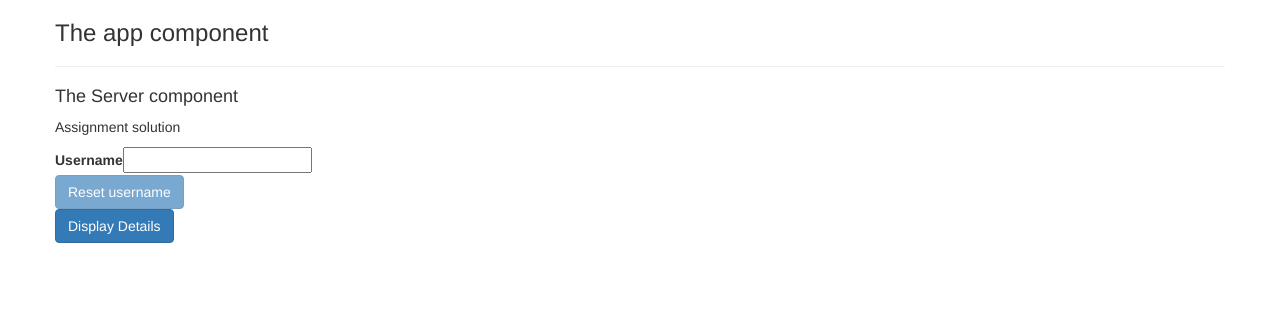
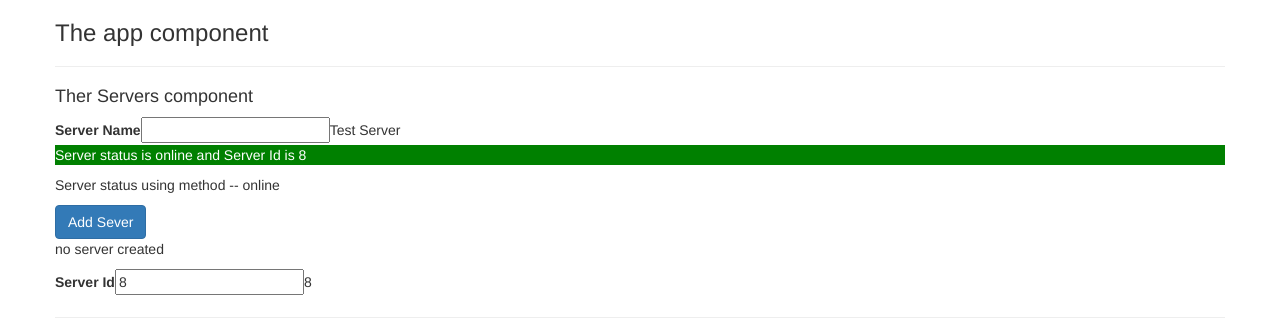
Before and after one commit to kiruthi10/Angular-, an Angular app: page / in a window 1280 px wide. Shown: the top 334 px of the page. Built offline with nearby package versions, Linux system fonts and the light colour scheme.

Commit message:
directives complete guide examples

```diff
--- a/src/app/app.component.html
+++ b/src/app/app.component.html
@@ -11,7 +11,8 @@
         <div class="row">
             <h3>The app component</h3>
             <hr/>
-            <app-server></app-server>
+            <!-- <app-server></app-server> -->
+            <app-servers></app-servers>
         </div>
     </div>
 </body>
--- a/src/app/server/server.component.html
+++ b/src/app/server/server.component.html
@@ -13,4 +13,4 @@
 <!-----ngIf---toggling through the click event --- true it wil not show p if false it will show the display---->
 <button class="btn btn-primary" (click)= "onToggleDisplay()">Display Details</button>
 <p *ngIf="showDisplay">showing the details</p>
-<div *ngFor="let logItem of log" [ngStyle]="{backgroundColor: logItem >=5 ? 'blue' : 'transparent'}">{{logItem}}</div>
+<div *ngFor="let logItem of log" [ngStyle]="{backgroundColor: logItem >=5 ? 'blue' : 'red'}">{{logItem}}</div>
--- a/src/app/servers/servers.component.css
+++ b/src/app/servers/servers.component.css
@@ -0,0 +1,3 @@
+.online{
+    color: white;
+}
--- a/src/app/servers/servers.component.html
+++ b/src/app/servers/servers.component.html
@@ -6,18 +6,27 @@
 <span>{{serverName}}</span>
 
 
-<!-- string interpolation -->
-<p>{{'Server'}} status is {{status}} and Server Id is {{serverId}}</p>
-<p>Server status using method{{getstatus()}}</p>
+<!-- string interpolation && added ngStyle-->
+<p [ngStyle]="{background: getColor()}" [ngClass]="{online : status == 'online'}">{{'Server'}} status is {{status}} and Server Id is {{serverId}}</p>
+<p>Server status using method -- {{getstatus()}}</p>
 
 
 <!-- property binding for operations and functions-->
-<p>this page is that route to server component at the end.</p>
-<button class="btn btn-primary" [disabled]="!allowNewServer"> Add Sever </button>
+<button class="btn btn-primary" [disabled]="!allowNewServer" (click)="onServerCreate()"> Add Sever </button>
 <!-- property binding for displaying data-->
-<p [innerText]="allowNewServer"></p>
+<!-- <p [innerText]="allowNewServer"></p> -->
+
 <!-- string interpolation binding for text -->
 <!-- <p>{{allowNewServer}}</p> -->
+
+<!-- ngIf directive -->
+<!-- <p *ngIf="serverCreated">server was created and server name is {{serverName}}</p> -->
+
+<!-- ngIf-else directive, here no server is local reference to else condition in ngIfs-->
+<p *ngIf="serverCreated; else noserver">server was created and server name is {{serverName}}</p>
+<ng-template #noserver>
+    <p>no server created</p>
+</ng-template>
 
 
 <!-- two way data binding -->
--- a/src/app/servers/servers.component.ts
+++ b/src/app/servers/servers.component.ts
@@ -8,8 +8,10 @@ import { Component, OnInit } from '@angular/core';
 export class ServersComponent implements OnInit {
   // references to the property
   status: string = 'online';
-  serverId: number = 15;
-  serverName ='';
+  serverId: number =Math.floor(Math.random() * 11);
+  serverName =['Test Server'];
+  serverCreated= false;
+
 
   getstatus(){
       return this.status;
@@ -26,9 +28,16 @@ export class ServersComponent implements OnInit {
   ngOnInit(): void {
   }
 
+  onServerCreate(){
+    this.serverCreated = true;
+  }
+
   onUpdateServerName(event: any){
-    this.serverName = (<HTMLInputElement>event.target).value;
+    this.serverName.push((<HTMLInputElement>event.target).value);
     console.log(event);
   }
 
+  getColor(){
+    return this.serverId >= 5 ? 'green' : 'red';
+  }
 }
```
